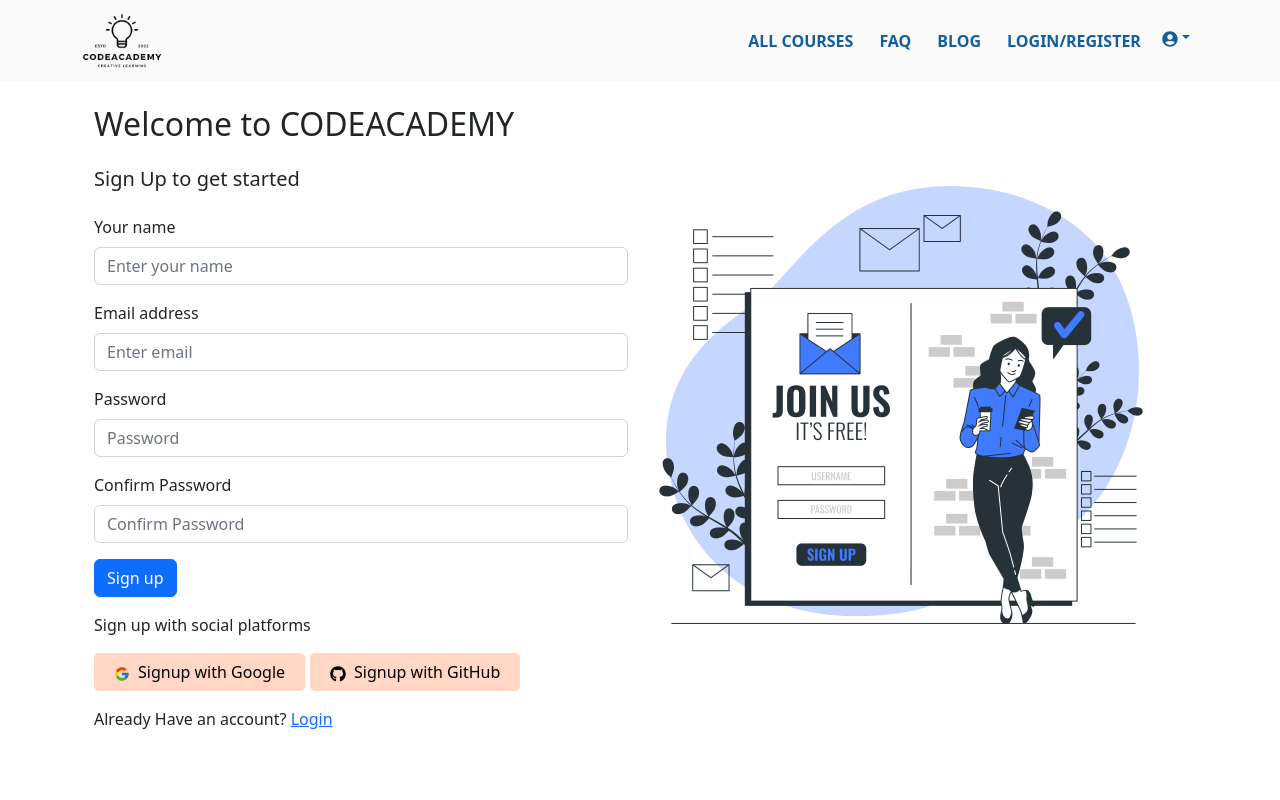
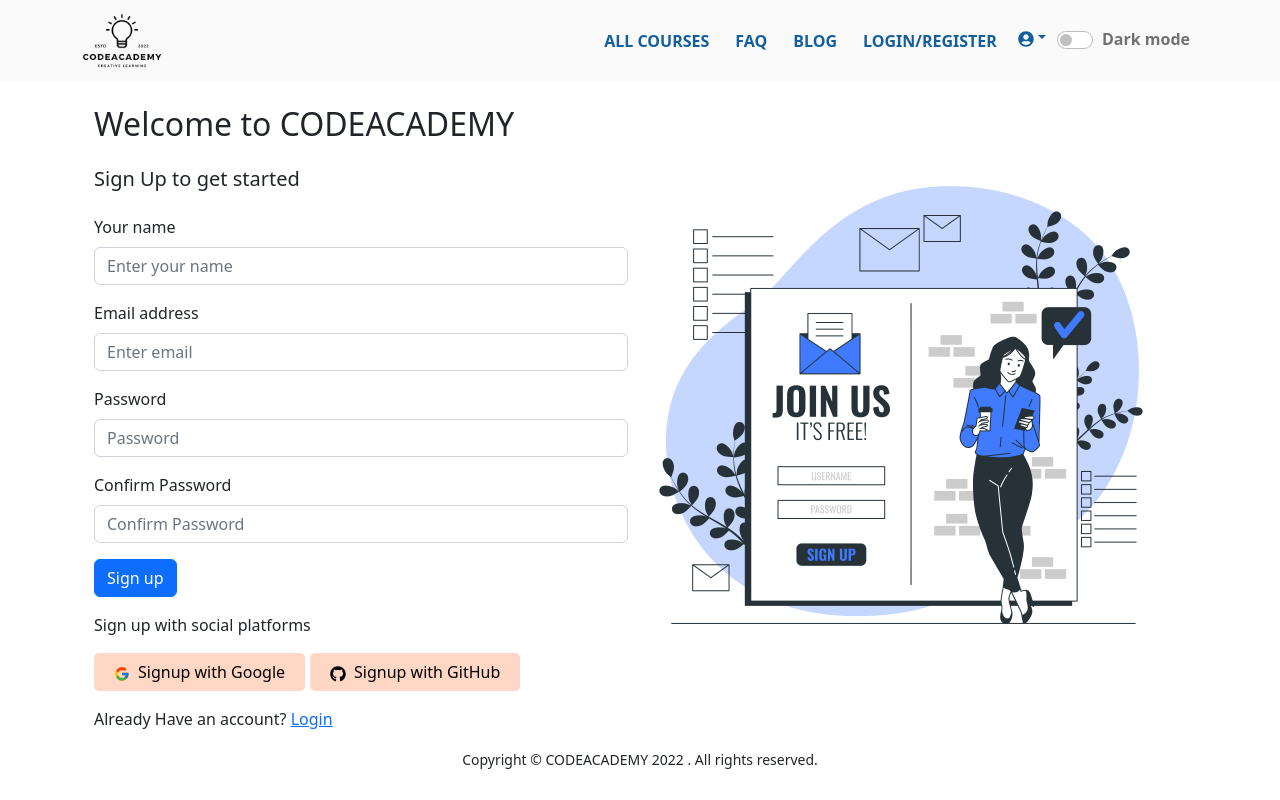
Before and after one commit to masudcodex/codeacademy, a React (Create React App) app: page /signup in a window 1280 px wide. Built offline with nearby package versions, Linux system fonts and the light colour scheme.

Commit message:
signup and signin with email and password setup

```diff
--- a/package.json
+++ b/package.json
@@ -14,6 +14,7 @@
     "react-icons": "^4.6.0",
     "react-router-dom": "^6.4.2",
     "react-scripts": "5.0.1",
+    "react-toggle": "^4.1.3",
     "web-vitals": "^2.1.4"
   },
   "scripts": {
--- /dev/null
+++ b/src/Shared/Footer/Footer.css
@@ -0,0 +1,3 @@
+.footer{
+    text-align: center;
+}
--- a/src/Shared/Footer/Footer.js
+++ b/src/Shared/Footer/Footer.js
@@ -1,9 +1,10 @@
 import React from 'react';
+import './Footer.css';
 
 const Footer = () => {
     return (
-        <div>
-            <h2>This is footer</h2>
+        <div className='footer'>
+            <p><small>Copyright © CODEACADEMY 2022 . All rights reserved.</small></p>
         </div>
     );
 };
--- a/src/Shared/Header/Header.css
+++ b/src/Shared/Header/Header.css
@@ -25,3 +25,13 @@
 .dropdown-toggle:hover{
     color: #F37335 !important;
 }
+.form-check-label{
+    font-weight: 600;
+}
+.form-switch .form-check-input{
+    font-size: 18px;
+}
+.form-switch {
+    padding-left: 30px;
+    margin-top: -2px;
+}
--- a/src/Shared/Header/Header.js
+++ b/src/Shared/Header/Header.js
@@ -1,9 +1,11 @@
 import React from 'react';
-import { Container, Nav, Navbar, NavDropdown } from 'react-bootstrap';
+import { Container, Form, Nav, Navbar, NavDropdown, ToggleButton } from 'react-bootstrap';
 import { Link } from 'react-router-dom';
 import logo from '../../assets/images/logo.png';
 import { FaUserCircle } from 'react-icons/fa';
+import "react-toggle/style.css"
 import './Header.css';
+
 
 const Header = () => {
     return (
@@ -19,12 +21,19 @@
                     <span className='nav-link'><Link to="/faq">FAQ</Link></span>
                     <span className='nav-link'><Link to="/blog">BLOG</Link></span>
                     <span className='nav-link'><Link to="/login">LOGIN/REGISTER</Link></span>
-                    <NavDropdown title={<FaUserCircle></FaUserCircle>} id="collasible-nav-dropdown">
-                    <NavDropdown.Item href="#action/3.1">Your Profile</NavDropdown.Item>
-                    <NavDropdown.Item href="#action/3.4">
-                        Log Out
+                    <NavDropdown title={<FaUserCircle></FaUserCircle>}>
+                    <NavDropdown.Item className="nav-link"><Link to="/profile">Your profile</Link></NavDropdown.Item>
+                    <NavDropdown.Item className='nav-link'>
+                        <Link>Log Out</Link>
                     </NavDropdown.Item>
                     </NavDropdown>
+                    <span className='nav-link'>
+                        <Form.Check
+                            type="switch"
+                            id="custom-switch"
+                            label="Dark mode"
+                        />
+                    </span>
                 </Nav>
                 </Navbar.Collapse>
             </Container>
--- a/src/contexts/AuthProvider.js
+++ b/src/contexts/AuthProvider.js
@@ -1,10 +1,9 @@
 import React, { createContext, useState } from 'react';
-import { createUserWithEmailAndPassword, getAuth } from 'firebase/auth';
+import { createUserWithEmailAndPassword, getAuth, signInWithEmailAndPassword } from 'firebase/auth';
 import { firebaseApp } from '../firebase/firebase.config';
-import userEvent from '@testing-library/user-event';
 
 
-const AuthContext = createContext();
+export const AuthContext = createContext();
 const auth = getAuth(firebaseApp);
 
 const AuthProvider = ({children}) => {
@@ -13,13 +12,17 @@
     const createUser = (email, password) =>{
         return createUserWithEmailAndPassword(auth, email, password);
     }
+    const logInUser = (email, password) => {
+        return signInWithEmailAndPassword(auth, email, password);
+    }
 
 
 
 
     const authInfo= {
+        user,
         createUser,
-        user
+        logInUser,
     }
     return (
         <AuthContext.Provider value={authInfo}>
--- a/src/layout/Main.js
+++ b/src/layout/Main.js
@@ -3,6 +3,7 @@
 import { Outlet } from 'react-router-dom';
 import Header from '../Shared/Header/Header';
 import RightSidebar from '../Shared/Sidebar/RightSidebar/RightSidebar';
+import Footer from '../Shared/Footer/Footer';
 
 const Main = () => {
     return (
@@ -18,6 +19,7 @@
                     </Col>
                 </Row>
             </Container>
+            <Footer></Footer>
         </div>
     );
 };
--- a/src/layout/Others.js
+++ b/src/layout/Others.js
@@ -1,5 +1,6 @@
 import React from 'react';
 import { Outlet } from 'react-router-dom';
+import Footer from '../Shared/Footer/Footer';
 import Header from '../Shared/Header/Header';
 
 const Others = () => {
@@ -7,6 +8,7 @@
         <div>
             <Header></Header>
             <Outlet></Outlet>
+            <Footer></Footer>
         </div>
     );
 };
--- a/src/pages/Login/Login.js
+++ b/src/pages/Login/Login.js
@@ -1,11 +1,30 @@
-import React from 'react';
+import React, { useContext, useState } from 'react';
 import { Form, Button, Col, Container, Row } from 'react-bootstrap';
 import { Link } from 'react-router-dom';
 import image from '../../assets/images/logo-background.jpg';
 import { FcGoogle } from 'react-icons/fc';
 import { FaGithub } from 'react-icons/fa';
+import { AuthContext } from '../../contexts/AuthProvider';
 
 const Login = () => {
+
+    const auth = useContext(AuthContext);
+    const [error, setError] = useState('');
+    const {logInUser} = auth;
+
+    const handleSubmit = event => {
+        event.preventDefault();
+        const form = event.target;
+        const email = form.email.value;
+        const password = form.password.value;
+        logInUser(email,password)
+        .then(result=>{
+            const user = result.user;
+            console.log(user);
+        })
+        .catch(error=> setError(error.message));
+    }
+
     return (
         <div className='container'>
             <Container>
@@ -24,7 +43,7 @@
                                 <FaGithub className='social-icon fs-4' />
                             </div>
                         </div>
-                        <Form>
+                        <Form onSubmit={handleSubmit}>
                             <Form.Group className="mb-3">
                                 <Form.Label>Email address</Form.Label>
                                 <Form.Control name="email" type="email" placeholder="Enter email" required/>
@@ -39,7 +58,7 @@
                                 Submit
                             </Button>
                             <Form.Text className="text-danger">
-
+                                {error}
                             </Form.Text>
                         </Form>
                         <div className='mt-3'>
--- a/src/pages/SignUp/SignUp.js
+++ b/src/pages/SignUp/SignUp.js
@@ -1,12 +1,39 @@
-import React from 'react';
+import React, { useContext, useState } from 'react';
 import { Button, Col, Container, Form, Row } from 'react-bootstrap';
 import { FaGithub } from 'react-icons/fa';
 import { FcGoogle } from 'react-icons/fc';
 import { Link } from 'react-router-dom';
 import './SignUp.css';
-import image from '../../assets/images/Sign_up.png'
+import image from '../../assets/images/Sign_up.png';
+import { AuthContext } from '../../contexts/AuthProvider';
 
 const SignUp = () => {
+
+    const auth = useContext(AuthContext);
+    const [error, setError] = useState('');
+    const {createUser} = auth;
+
+
+
+
+    const handleSubmit = event => {
+        event.preventDefault();
+        const form = event.target;
+        const name = form.name.value;
+        const email = form.email.value;
+        const password = form.password.value;
+        const passwordConfirm = form.passwordConfirm.value;
+
+        createUser(email, password)
+        .then(result=> {
+            const user = result.user;
+            console.log(user);
+        })
+        .catch(error=> setError(error.message))
+
+
+    }
+
     return (
         <div className='container'>
             <Container>
@@ -16,7 +43,7 @@
                             <h2 className='my-4'>Welcome to CODEACADEMY</h2>
                             <h5>Sign Up to get started</h5>
                         </div>
-                        <Form>
+                        <Form onSubmit={handleSubmit}>
                             <Form.Group className="mb-3">
                                 <Form.Label>Your name</Form.Label>
                                 <Form.Control name="name" type="text" placeholder="Enter your name"/>
@@ -39,8 +66,8 @@
                             <Button variant="primary" type="submit">
                                 Sign up
                             </Button>
-                            <Form.Text className="text-danger">
-
+                            <Form.Text className="text-danger d-block">
+                                {error}
                             </Form.Text>
 
                             <div className='mt-3'>
```
Also changed, not shown: 1 other file (tests, documents, lock files or other folders).
